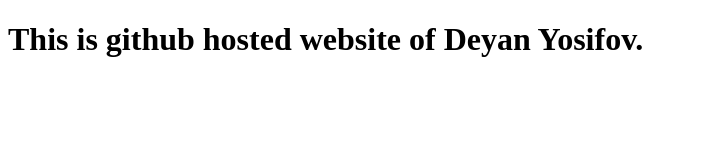
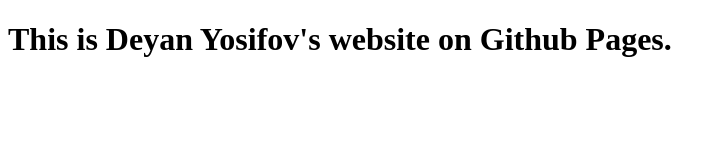
Before and after one commit to deyan-yosifov/deyan-yosifov.github.io, a plain HTML site: page index.html in a window 1280 px wide. Shown: the whole page, without its empty margins (0-726 px from the left). Drawn offline with Linux system fonts and the light colour scheme.

Commit message:
Refactoring a bit the Github Pages text.

```diff
--- a/index.html
+++ b/index.html
@@ -4,7 +4,7 @@
     <!-- Metadata goes here -->
   </head>
   <body>
-	<h1>This is github hosted website of Deyan Yosifov.</h1>
+	<h1>This is Deyan Yosifov's website on Github Pages.</h1>
     <!-- Content goes here -->
   </body>
 </html>
```
